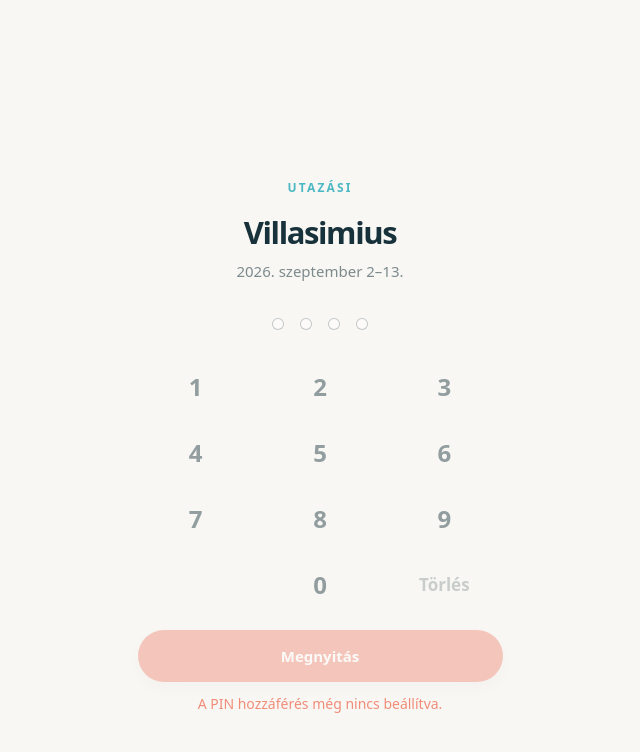
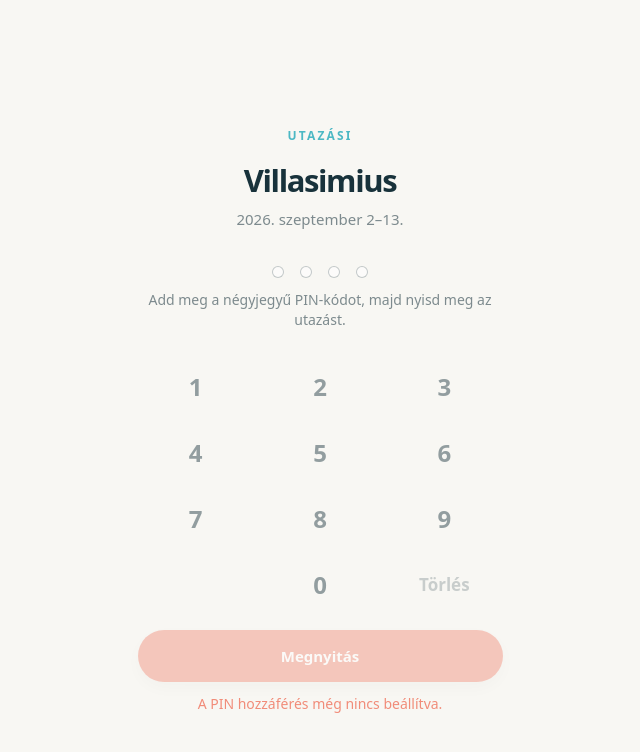
Before and after one commit to john-smith-fm/utazasi, a Next.js app: page / in a window 1280 px wide. Shown: the top 752 px of the page, without its empty margins (320-960 px from the left). Built offline with nearby package versions, Linux system fonts and the light colour scheme.

Commit message:
Improve PIN retry flow

```diff
--- a/src/components/AppAccessGate.tsx
+++ b/src/components/AppAccessGate.tsx
@@ -56,6 +56,9 @@ function PinAccessScreen({ configurationError, onUnlocked }: { configurationErro
       window.localStorage.setItem(OFFLINE_ACCESS_KEY, "1");
       onUnlocked();
     } catch (caught) {
+      // A failed attempt should leave the keypad ready for a complete new PIN.
+      // Keeping four rejected digits visible made the recovery path unclear on mobile.
+      setTypedPin("");
       setStatus("error");
       setError(caught instanceof Error ? caught.message : "Helytelen PIN.");
     }
@@ -67,7 +70,6 @@ function PinAccessScreen({ configurationError, onUnlocked }: { configurationErro
     setTypedPin(nextPin);
     setStatus("idle");
     setError("");
-    if (nextPin.length === 4) void submit(nextPin);
   }
 
   function removeDigit() {
@@ -88,6 +90,7 @@ function PinAccessScreen({ configurationError, onUnlocked }: { configurationErro
       <div className={`mx-auto flex w-full max-w-[365px] justify-center gap-4 ${status === "error" ? "motion-safe:animate-[pin-shake_.3s_ease-in-out]" : ""}`} aria-label="Négyjegyű PIN-kód">
         {[0, 1, 2, 3].map((index) => <span key={index} aria-hidden="true" className={`h-3 w-3 rounded-full border border-deep-sea/25 transition-colors ${typedPin[index] ? "bg-deep-sea" : "bg-white/55"}`} />)}
       </div>
+      <p className="mx-auto mt-3 max-w-[365px] text-center text-sm leading-5 text-deep-sea/55">Add meg a négyjegyű PIN-kódot, majd nyisd meg az utazást.</p>
       <div className="mx-auto mt-7 grid w-full max-w-[365px] grid-cols-3 gap-2" aria-label="PIN számbillentyűzet">
         {["1", "2", "3", "4", "5", "6", "7", "8", "9", "", "0"].map((digit, index) => digit ? <button key={digit} type="button" onClick={() => addDigit(digit)} disabled={configurationError || status === "submitting"} className="h-[58px] rounded-full text-[24px] font-semibold text-deep-sea transition-colors active:bg-turquoise/15 disabled:opacity-45">{digit}</button> : <span key={`space-${index}`} />)}
         <button type="button" onClick={removeDigit} disabled={!typedPin.length || configurationError || status === "submitting"} aria-label="Utolsó számjegy törlése" className="h-[58px] rounded-full text-[17px] font-semibold text-deep-sea/70 transition-colors active:bg-turquoise/15 disabled:opacity-30">Törlés</button>
```
